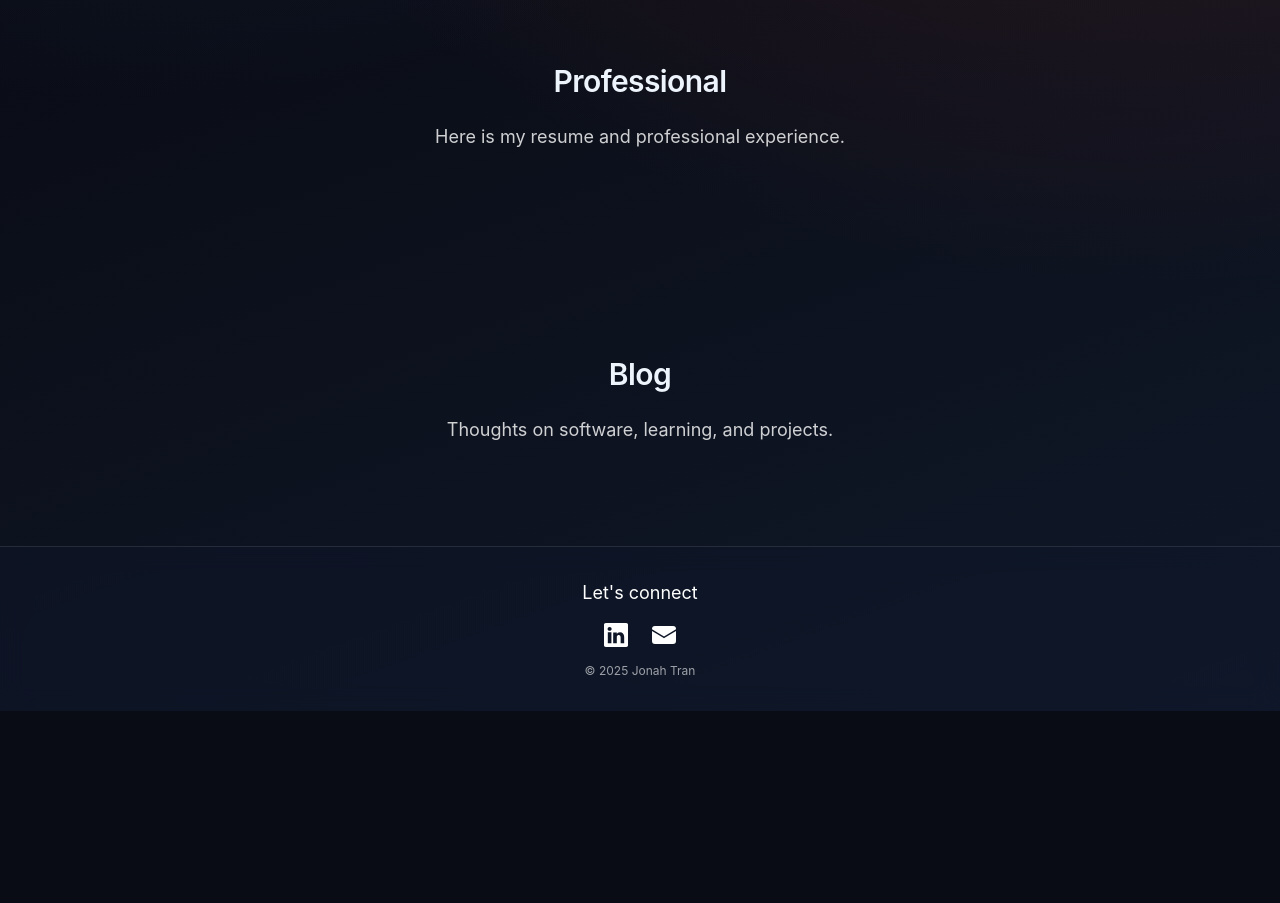
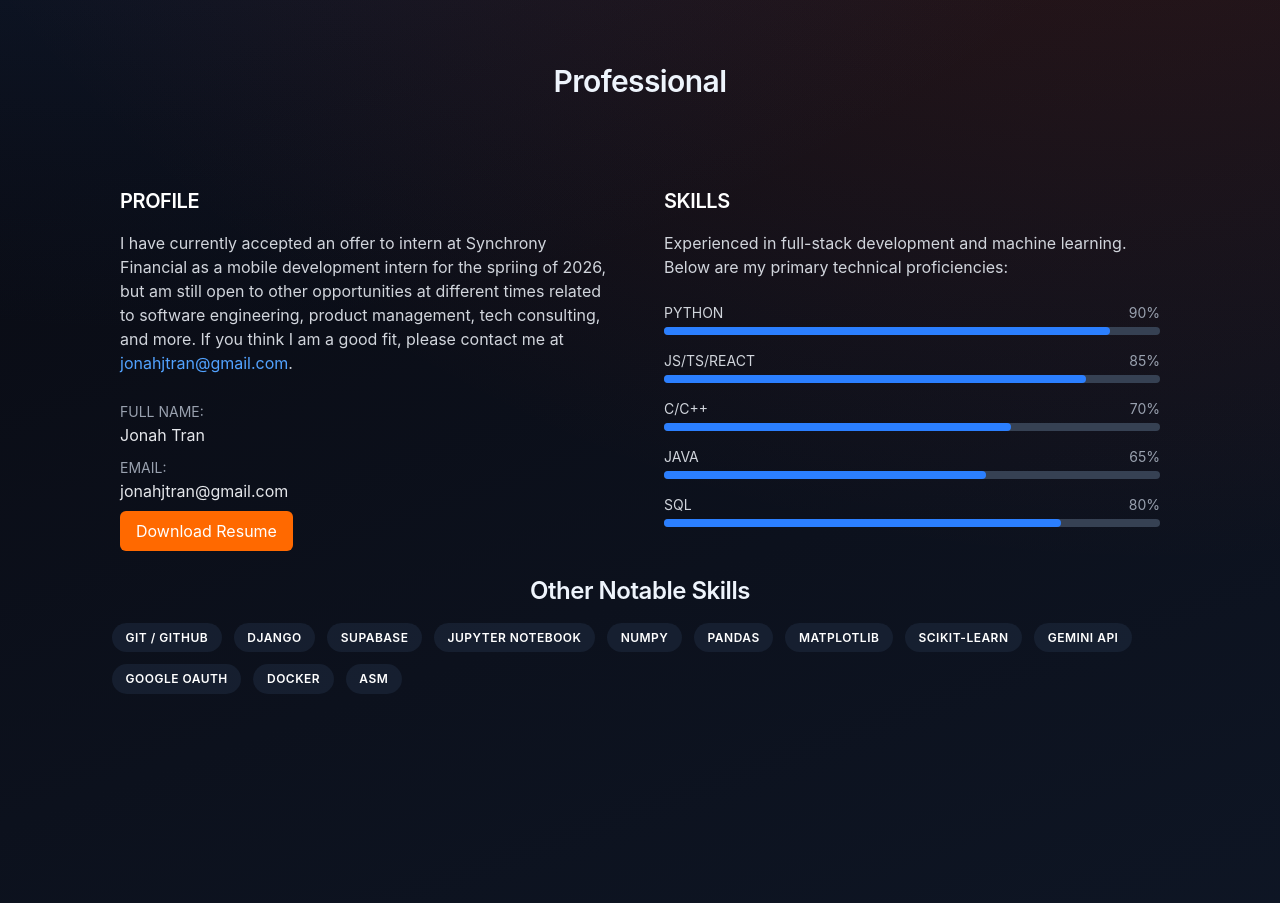
Before and after one commit to jonahjtran/jonahjtran.github.io, a React (Vite) app: page / in a window 1280 px wide. Shown: the part 900-1803 px from the top of the page. Before the commit the page ends 1611 px from the top, so only its background shows below. Built offline with nearby package versions, Linux system fonts and the light colour scheme.

Commit message:
added professional section

```diff
--- /dev/null
+++ b/src/components/OtherSkillsSection.jsx
@@ -0,0 +1,26 @@
+export default function OtherSkillsSection() {
+    const otherSkills = [
+        "Git / GitHub",
+        "Django",
+        "Supabase",
+        "Jupyter Notebook",
+        "Numpy",
+        "Pandas",
+        "Matplotlib",
+        "Scikit-learn",
+        "Gemini API",
+        "Google OAuth",
+        "Docker",
+        "ASM",
+    ];
+
+    return (
+        <div className="flex flex-wrap items-center justify-center md:justify-start gap-3">
+            {otherSkills.map((skill) => (
+                <span key={skill} className="badge bg-slate-800/60 text-white">
+                    {skill}
+                </span>
+            ))}
+        </div>
+    );
+}
--- /dev/null
+++ b/src/components/ProfileSection.jsx
@@ -0,0 +1,36 @@
+import resume from "../assets/resume.pdf";
+export default function ProfileSection() {
+  return (
+    <div>
+      <h2 className="text-xl font-semibold text-white mb-4">PROFILE</h2>
+      <p className="text-gray-300 mb-6">
+        I have currently accepted an offer to intern at Synchrony Financial as a mobile development intern for the spriing of 2026, but am still open to other opportunities at different times related to software engineering, product management, tech consulting, and more. If you think I am a good fit, please contact me at
+        <a href="mailto:jonahjtran@gmail.com" className="text-blue-400 hover:underline"> jonahjtran@gmail.com</a>.
+      </p>
+
+      <div className="space-y-2">
+        <div>
+          <span className="text-gray-400 uppercase text-sm">Full Name:</span>
+          <p className="text-gray-200">Jonah Tran</p>
+        </div>
+        <div>
+          <span className="text-gray-400 uppercase text-sm">Email:</span>
+          <p className="text-gray-200">jonahjtran@gmail.com</p>
+        </div>
+        <button
+          className="bg-orange-500 text-white px-4 py-2 rounded-md hover:bg-orange-600"
+          onClick={() => {
+            const link = document.createElement('a');
+            link.href = resume;
+            link.download = 'Jonah_Tran_Resume.pdf';
+            document.body.appendChild(link);
+            link.click();
+            document.body.removeChild(link);
+          }}
+        >
+          Download Resume
+        </button>
+      </div>
+    </div>
+  );
+}
--- /dev/null
+++ b/src/components/SkillBar.jsx
@@ -0,0 +1,17 @@
+
+export default function SkillBar({ name, level }) {
+    return (
+      <div className="mb-4">
+        <div className="flex justify-between mb-1">
+          <span className="uppercase text-sm text-gray-300">{name}</span>
+          <span className="text-gray-400 text-sm">{level}%</span>
+        </div>
+        <div className="w-full bg-gray-700 rounded-full h-2">
+          <div
+            className="bg-blue-500 h-2 rounded-full"
+            style={{ width: `${level}%` }}
+          ></div>
+        </div>
+      </div>
+    );
+  }
--- /dev/null
+++ b/src/components/SkillsSection.jsx
@@ -0,0 +1,25 @@
+import SkillBar from "./SkillBar";
+
+export default function SkillsSection() {
+  const skills = [
+    { name: "Python", level: 90 },
+    { name: "JS/TS/React", level: 85 },
+    { name: "C/C++", level: 70 },
+    { name: "Java", level: 65 },
+    { name: "SQL", level: 80 },
+  ];
+
+  return (
+    <div>
+      <h2 className="text-xl font-semibold text-white mb-4">SKILLS</h2>
+      <p className="text-gray-300 mb-6">
+        Experienced in full-stack development and machine learning.
+        Below are my primary technical proficiencies:
+      </p>
+
+      {skills.map((skill, i) => (
+        <SkillBar key={i} name={skill.name} level={skill.level} />
+      ))}
+    </div>
+  );
+}
--- a/src/pages/Home.jsx
+++ b/src/pages/Home.jsx
@@ -1,5 +1,8 @@
 //import Navbar from "../components/Navbar"
 import headshot from "../assets/headshot.JPEG";
+import ProfileSection from "../components/ProfileSection";
+import SkillsSection from "../components/SkillsSection";
+import OtherSkillsSection from "../components/OtherSkillsSection";
 
 export default function Home() {
     return <div className="min-h-screen items-center justify-center align-middle padding-top-10">
@@ -20,10 +23,17 @@ export default function Home() {
         <section id="professional" className="section-pad">
             <div className="mx-auto max-w-6xl px-6">
                 <h2 className="text-3xl font-semibold text-center mb-6">Professional</h2>
-                <p className="text-center text-lg text-white/80">Here is my resume and professional experience.</p>
-                <div className="">
+                <div className=" text-white px-8 pt-16 pb-6">
+                    <div className="max-w-6xl mx-auto grid md:grid-cols-2 gap-12">
+                        <ProfileSection />
+                        <SkillsSection />
+                    </div>
+                </div>
+                <div className="px-6">
+                    <h3 className="text-2xl font-semibold text-center mb-4">Other Notable Skills</h3>
+                    <OtherSkillsSection />
+                </div>
 
-                </div>
             </div>
         </section>
 
```
Also changed, not shown: 1 other file (tests, documents, lock files or other folders).
